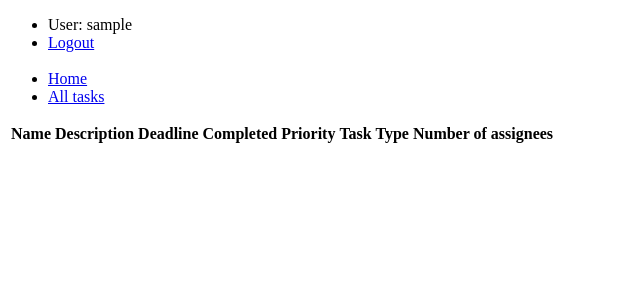
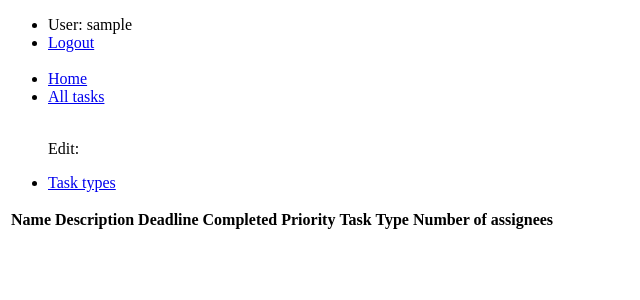
Before and after one commit to kuznetsb/it-company-task-manager-mate, a Django app: page /tasks/ in a window 1280 px wide. Shown: the top 300 px of the page, without its empty margins (0-640 px from the left). Run offline with Django 4.2, Linux system fonts and the light colour scheme; the visitor is signed in with stand-in values (Sample User, id 1); data that the repository does not hold is empty.

Commit message:
Added TaskType list and delete views and created templates for them

```diff
--- a/task_manager/urls.py
+++ b/task_manager/urls.py
@@ -2,9 +2,11 @@ from django.urls import path
 
 from task_manager.views import (
     index,
+    PositionCreateView,
+    TaskTypeListView,
+    TaskTypeCreateView,
+    TaskTypeDeleteView,
     TaskListView,
-    PositionCreateView,
-    TaskTypeCreateView,
     TaskDetailView
 )
 
@@ -15,10 +17,16 @@ urlpatterns = [
         PositionCreateView.as_view(),
         name="position-create"
     ),
+    path("task_types/", TaskTypeListView.as_view(), name="task-type-list"),
     path(
         "task_type/create/",
         TaskTypeCreateView.as_view(),
         name="task-type-create"
+    ),
+    path(
+        "task_type/<int:pk>/delete/",
+        TaskTypeDeleteView.as_view(),
+        name="task-type-delete"
     ),
     path("tasks/", TaskListView.as_view(), name="task-list"),
     path("tasks/<int:pk>", TaskDetailView.as_view(), name="task-detail")
--- a/task_manager/views.py
+++ b/task_manager/views.py
@@ -30,12 +30,26 @@ def index(request):
     return render(request, "task_manager/index.html", context=context)
 
 
+class TaskTypeListView(LoginRequiredMixin, generic.ListView):
+    model = TaskType
+    template_name = "task_manager/task_type_list.html"
+    context_object_name = "task_type_list"
+    paginate_by = 10
+
+
 class TaskTypeCreateView(LoginRequiredMixin, generic.CreateView):
     model = TaskType
     template_name = "task_manager/task_type_form.html"
     context_object_name = "task_type"
     fields = "__all__"
-    success_url = reverse_lazy("manager:index")
+    success_url = reverse_lazy("manager:task-type-list")
+
+
+class TaskTypeDeleteView(LoginRequiredMixin, generic.DeleteView):
+    model = TaskType
+    template_name = "task_manager/task_type_confirm_delete.html"
+    context_object_name = "task_type"
+    success_url = reverse_lazy("manager:task-type-list")
 
 
 class PositionCreateView(LoginRequiredMixin, generic.CreateView):
--- a/templates/includes/sidebar.html
+++ b/templates/includes/sidebar.html
@@ -1,11 +1,14 @@
 <ul>
   {% if user.is_authenticated %}
     <li>User: {{ user.username }}</li>
-    <li><a href="{% url "logout" %}">Logout</a></li>
+    <li><a href="{% url 'logout' %}">Logout</a></li>
   {% else %}
-    <li><a href="{% url "login"%}">Login</a></li>
+    <li><a href="{% url 'login' %}">Login</a></li>
   {% endif %}
   <br>
-  <li><a href="{% url "manager:index" %}">Home</a></li>
-  <li><a href="{% url "manager:task-list" %}">All tasks</a></li>
+  <li><a href="{% url 'manager:index' %}">Home</a></li>
+  <li><a href="{% url 'manager:task-list' %}">All tasks</a></li>
+  <br>
+  <p>Edit:</p>
+  <li><a href="{% url 'manager:task-type-list' %}">Task types</a></li>
 </ul>
--- a/templates/registration/logged_out.html
+++ b/templates/registration/logged_out.html
@@ -2,5 +2,5 @@
 
 {% block content %}
   <p>Successfully logged out!</p>
-  <a href="{% url "login" %}">Click here to login</a>
+  <a href="{% url 'login' %}">Click here to login</a>
 {% endblock %}
```
Also changed, not shown: templates/task_manager/task_type_confirm_delete.html (added, +12 -0 lines), templates/task_manager/task_type_list.html (added, +9 -0 lines).
